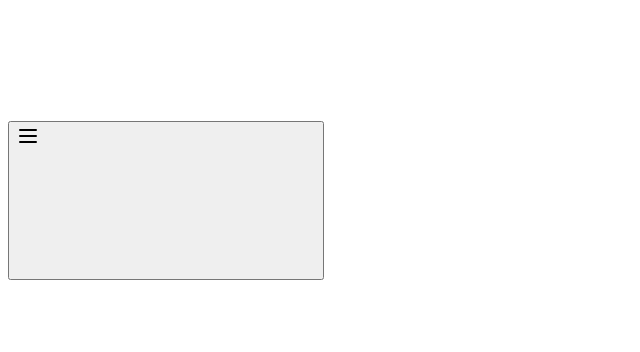
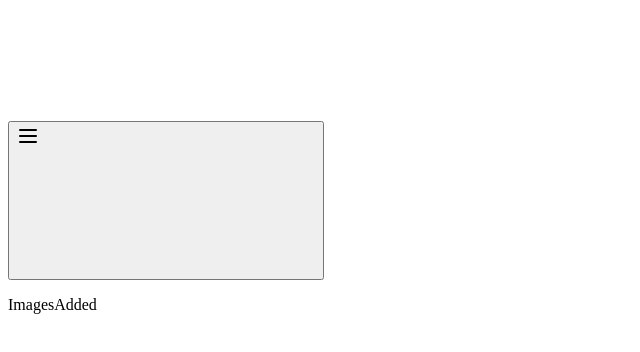
Before and after one commit to praveen2903/imagegallery29, a React (Create React App) app: page /addedphotos in a window 1280 px wide. Shown: the part 2948-3300 px from the top of the page, without its empty margins (0-640 px from the left). Built offline with nearby package versions, Linux system fonts and the light colour scheme.

Commit message:
added pages

```diff
--- a/src/App.js
+++ b/src/App.js
@@ -3,6 +3,8 @@ import Navbar from "./Components/NavbarDefault";
 import ImageCards from "./Components/ImageCard";
 import ImageCardDetails from "./Components/ImageCardDetails";
 import AddImage from "./Components/AddImage";
+import Login from "./Components/Login";
+import ImagesAdded from "./Components/ImagesAdded";
 
 export default function App() {
   return (
@@ -12,6 +14,8 @@ export default function App() {
         <Route path="/" element={<ImageCards/>}/>
         <Route path="/detailPage/:id" element={<ImageCardDetails/>}/>
         <Route path="/additions" element={<AddImage/>} />
+        <Route path="/login" element={<Login/>} />
+        <Route path="/addedphotos" element={<ImagesAdded/>} />
       </Routes>
     </div>
 
--- /dev/null
+++ b/src/Components/ImagesAdded.jsx
@@ -0,0 +1,9 @@
+import React from 'react'
+
+function ImagesAdded() {
+  return (
+    <div>ImagesAdded</div>
+  )
+}
+
+export default ImagesAdded
--- /dev/null
+++ b/src/Components/Login.jsx
@@ -0,0 +1,9 @@
+import React from 'react'
+
+function Login() {
+  return (
+    <div>Login</div>
+  )
+}
+
+export default Login
```
